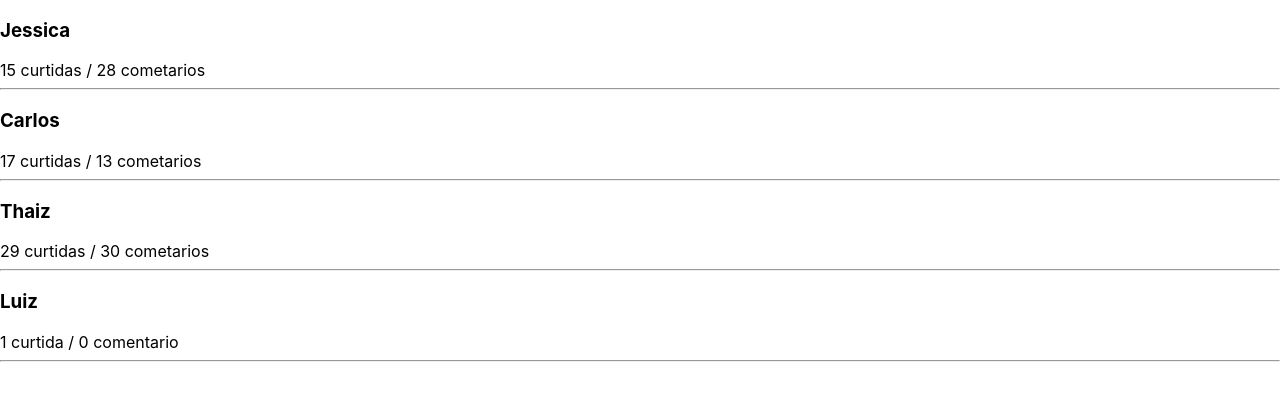
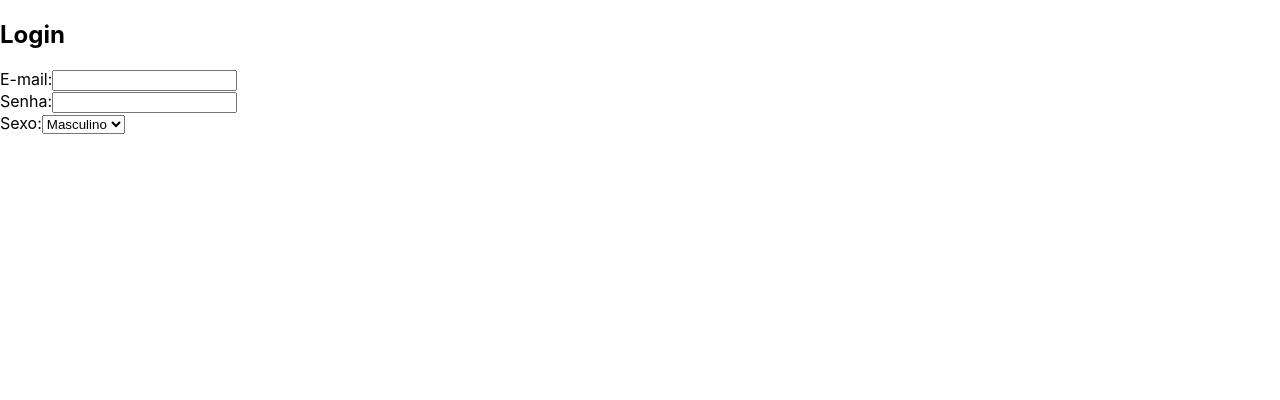
Before and after one commit to lz-junior/Class-React-2, a React (Create React App) app: page / in a window 1280 px wide. Shown: the top 400 px of the page. Built offline with nearby package versions, Linux system fonts and the light colour scheme.

Commit message:
class forty two

```diff
--- a/src/App.js
+++ b/src/App.js
@@ -1,31 +1,45 @@
 import React, { Component } from 'react';
-import Feed from './components/Feed/index'
 
 class App extends Component {
   constructor(props){
     super(props)
     this.state = {
-      feed: [
-        {id: 1, username: 'Jessica', curtidas: 15, comentarios: 28},
-        {id: 2, username: 'Carlos', curtidas: 17, comentarios: 13},
-        {id: 3, username: 'Thaiz', curtidas: 29, comentarios: 30},
-        {id: 4, username: 'Luiz', curtidas: 1, comentarios: 0}
-      ]
+      email: '',
+      senha: '',
+      sexo: ''
     };
+    this.trocaEmail = this.trocaEmail.bind(this);
+    this.trocaSexo = this.trocaSexo.bind(this);
   }
+  trocaEmail(e) {
+    let valorDigitado = e.target.value;
+    this.setState({email: valorDigitado});
+  }
+  trocaSexo(e) {
+    this.setState({sexo: e.target.value})
+  }
+
   render() {
     return (
       <div>
-        {this.state.feed.map((item)=> {
-          return(
-            <Feed
-              key={item.id}
-              username={item.username}
-              curtidas={item.curtidas}
-              comentarios={item.comentarios}
-            />
-          );
-        })}
+        <h2>Login</h2>
+        E-mail:
+        <input
+          type="email"
+          name="email"
+          value={this.state.email}
+          onChange={this.trocaEmail}/><br/>
+        Senha:
+        <input
+          type="password"
+          name="senha"
+          value={this.state.senha}
+          onChange={(e)=> this.setState({senha: e.target.value})}/><br/>
+        Sexo:
+        <select name="sexo" value={this.state.sexo} onChange={this.trocaSexo}>
+          <option value="masculino">Masculino</option>
+          <option value="feminino">Feminino</option>
+        </select>
       </div>
     )
   }
```
